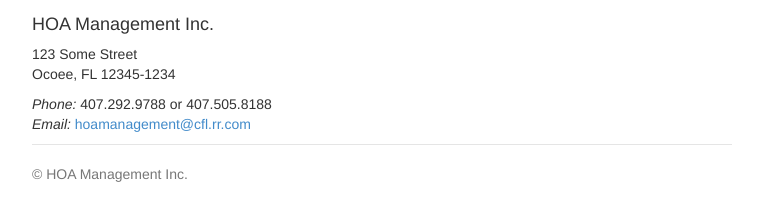
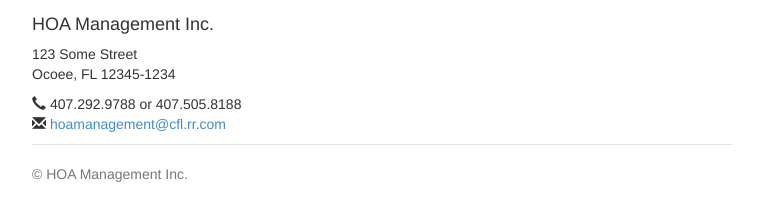
Before and after one commit to hoa-management-inc/hoa-management, a Jekyll site: the page built from contact.md, in a window 1280 px wide. Shown: the part 195-416 px from the top of the page, without its empty margins (258-1021 px from the left). Built offline with Jekyll 4.4.1, drawn with Linux system fonts in a browser that asks for light colours; Markdown is read by kramdown in place of the engine named in the settings.

Commit message:
glyphs for contact page

```diff
--- a/contact.md
+++ b/contact.md
@@ -7,5 +7,5 @@ title: 'Contact Us'
 123 Some Street
 Ocoee, FL 12345-1234
 
-_Phone:_  407.292.9788 or 407.505.8188
-_Email:_  [hoamanagement@cfl.rr.com](mailto:hoamanagement@cfl.rr.com)
+<span class="glyphicon glyphicon-earphone"></span>  407.292.9788 or 407.505.8188
+<span class="glyphicon glyphicon-envelope"></span>  [hoamanagement@cfl.rr.com](mailto:hoamanagement@cfl.rr.com)
```
